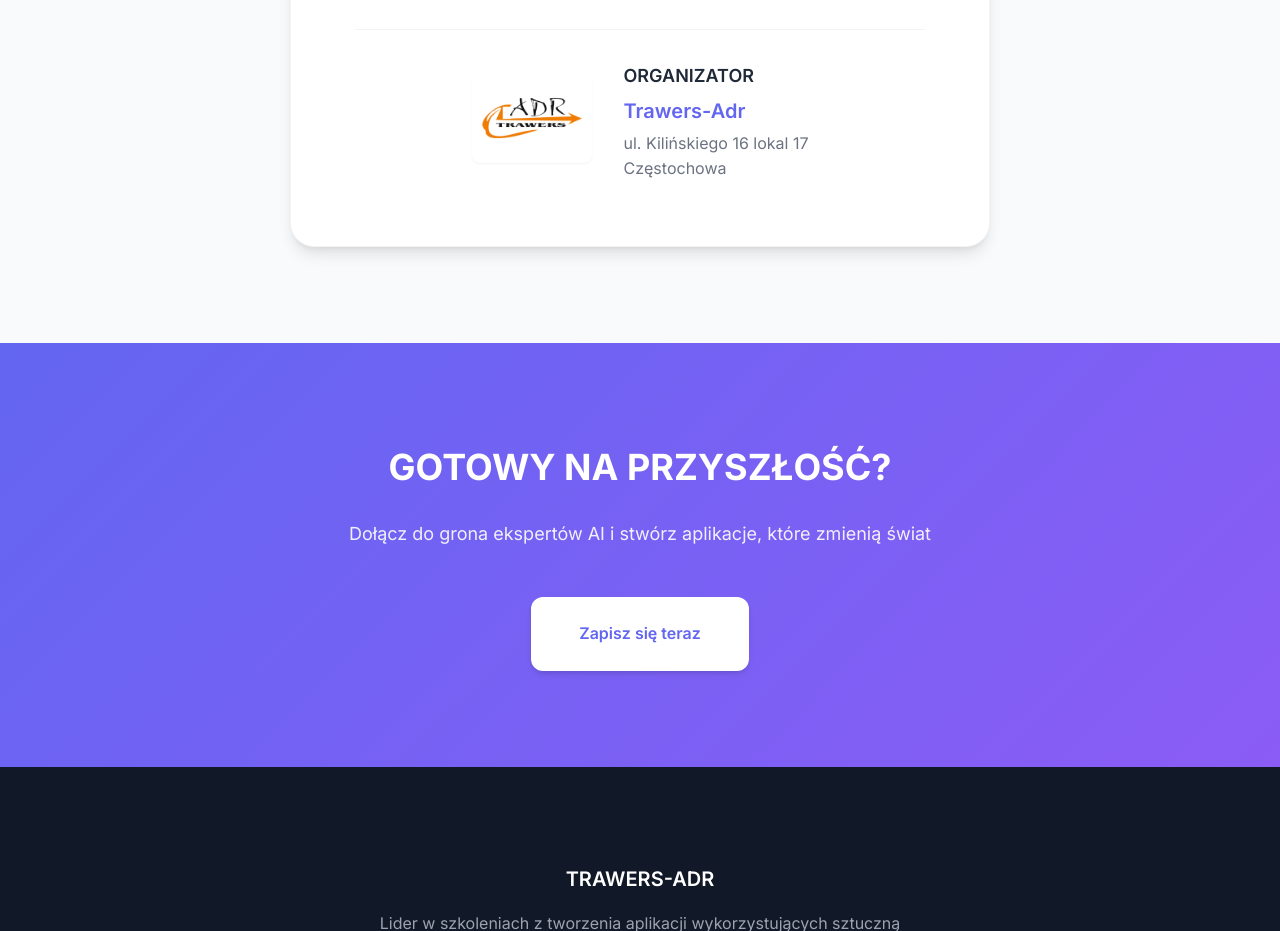
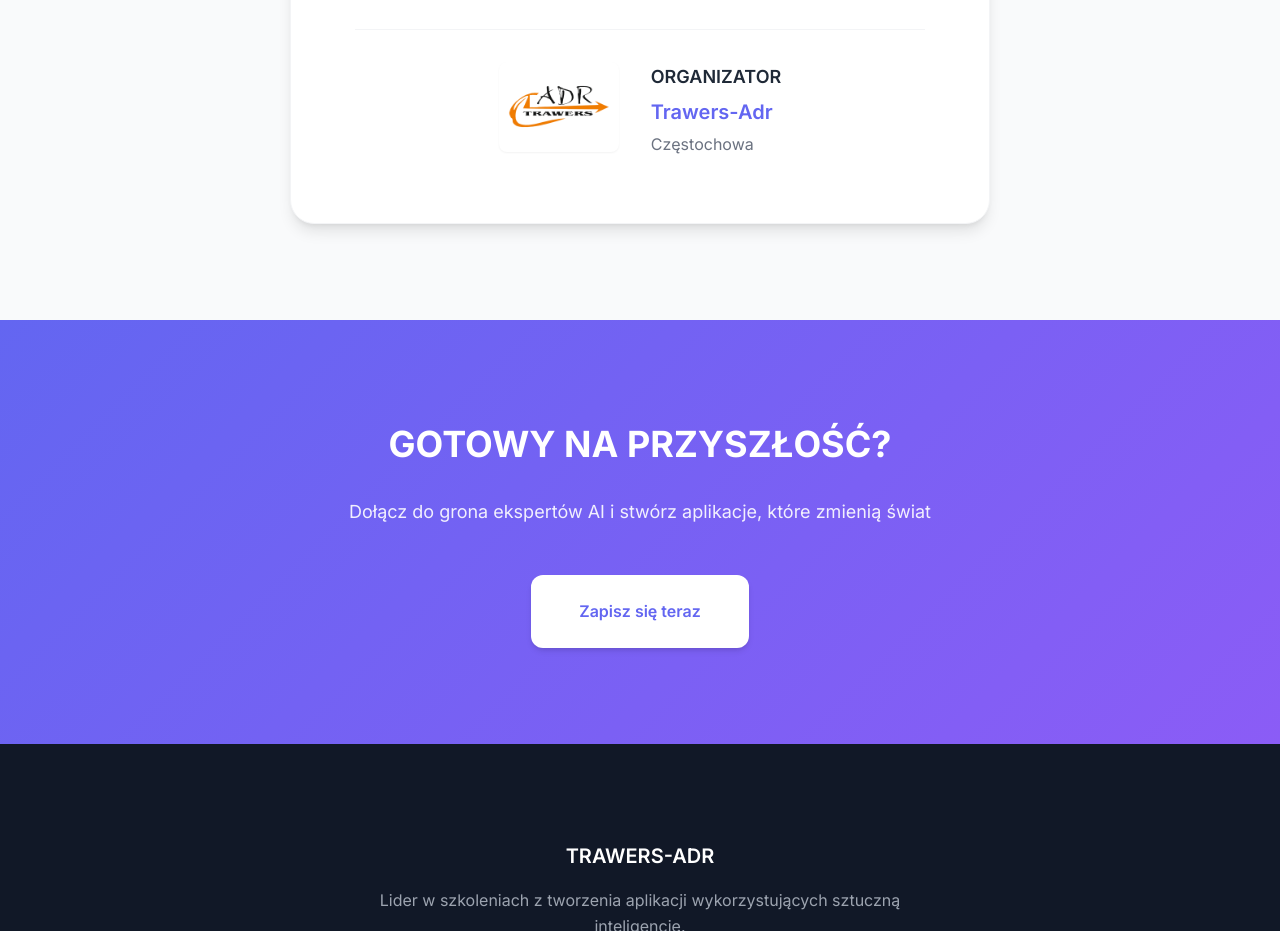
Before and after one commit to bbigmic/trawersai, a website: page index.html in a window 1280 px wide. Shown: the part 4886-5817 px from the top of the page. Drawn offline with Linux system fonts and the light colour scheme.

Commit message:
update location

```diff
--- a/index.html
+++ b/index.html
@@ -276,7 +276,6 @@
                         <div class="location-organizer-details">
                             <h4 class="location-extra-title">Organizator</h4>
                             <p class="location-extra-name">Trawers-Adr</p>
-                            <p class="location-extra-street">ul. Kilińskiego 16 lokal 17</p>
                             <p class="location-extra-city">Częstochowa</p>
                         </div>
                     </div>
```
